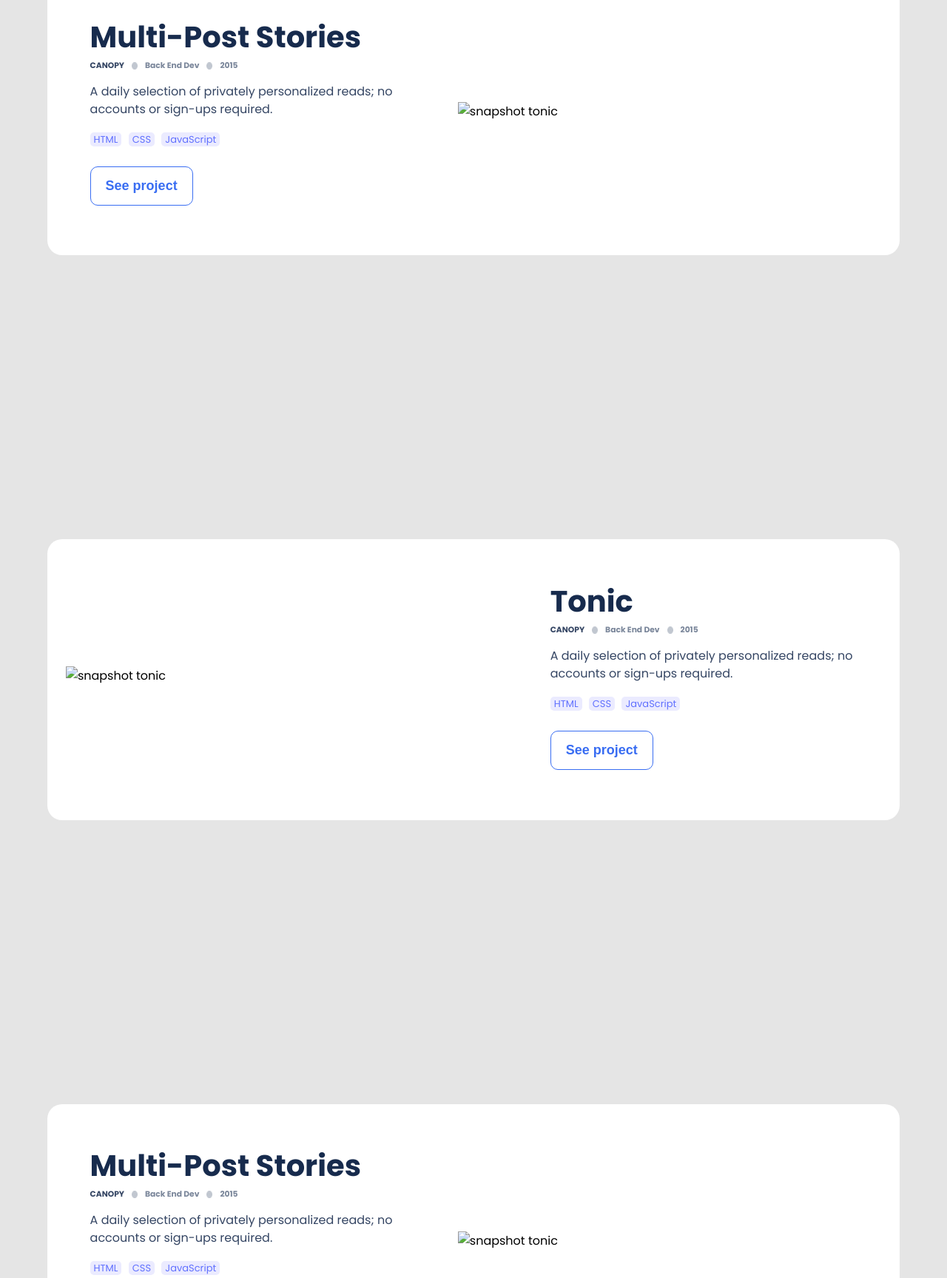
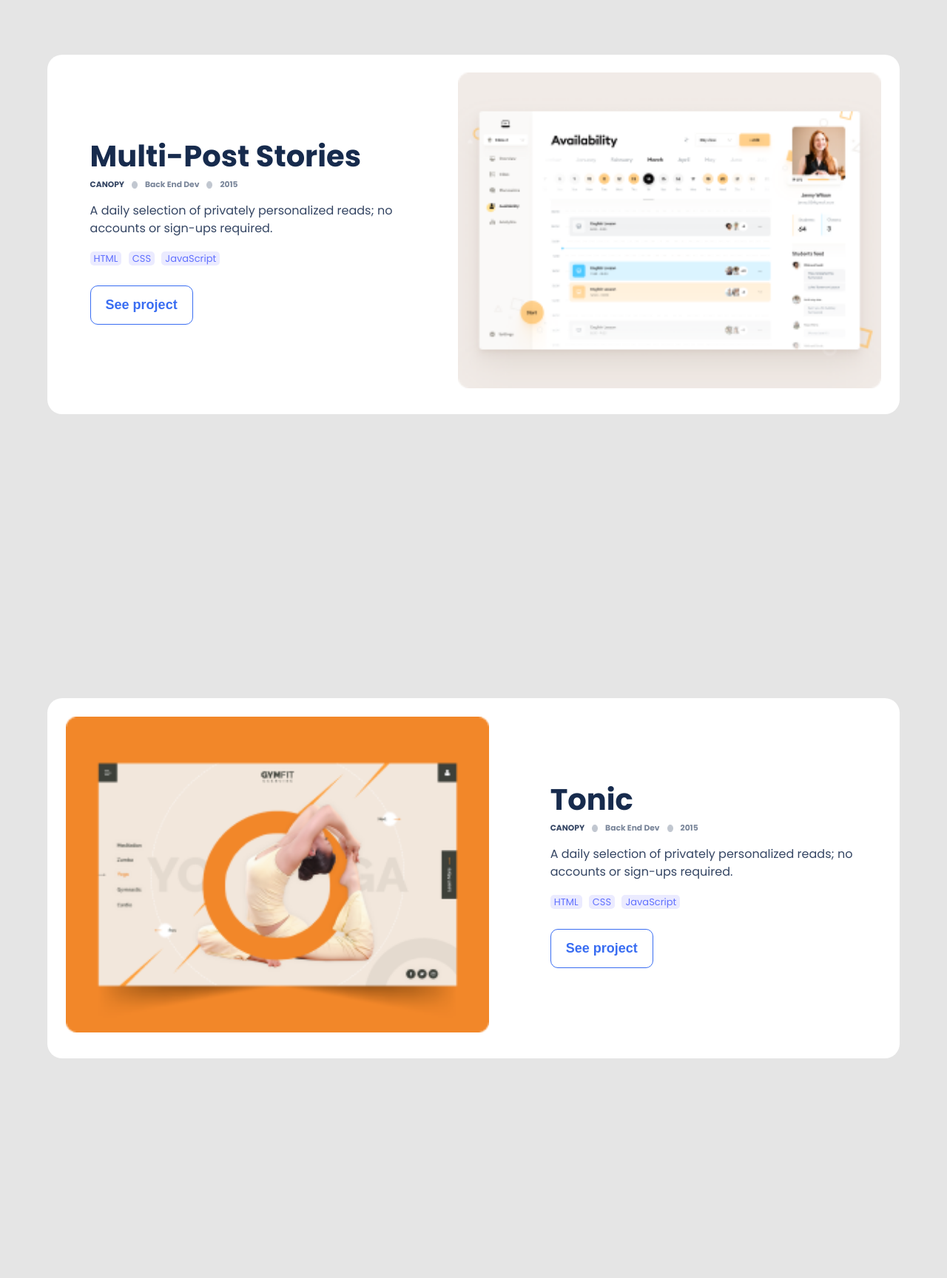
Before and after one commit to alvaroiporre/My-Portfolio, a website: page index.html in a window 1280 px wide. Shown: the part 1840-3568 px from the top of the page at 74% size. Drawn offline with Linux system fonts and the light colour scheme; the site is published under a folder, as on GitHub Pages, so addresses that start at the root find nothing.

Commit message:
Fix img links to deployment

```diff
--- a/index.html
+++ b/index.html
@@ -59,7 +59,7 @@
         <section class="works-container">
             <div class="section-1 main_section">
                 <div class="content_image_card">
-                    <img class="image_card" src="/images/tonic_snapshot.png" alt="snapshot tonic">
+                    <img class="image_card" src="images/tonic_snapshot.png" alt="snapshot tonic">
                 </div>
                 <div class="content_card">
                     <h2 class="title_card">Tonic</h2>
@@ -86,7 +86,7 @@
 
             <div class="section-2 main_section">
                 <div class="content_image_card">
-                    <img class="image_card" src="/images/multi_posrt_snapshot.png" alt="snapshot tonic">
+                    <img class="image_card" src="images/multi_posrt_snapshot.png" alt="snapshot tonic">
                 </div>
                 <div class="content_card">
                     <h2 class="title_card">Multi-Post Stories</h2>
@@ -113,7 +113,7 @@
 
             <div class="section-1 main_section">
                 <div class="content_image_card">
-                    <img class="image_card" src="/images/tonic2_snapshot.png" alt="snapshot tonic">
+                    <img class="image_card" src="images/tonic2_snapshot.png" alt="snapshot tonic">
                 </div>
                 <div class="content_card">
                     <h2 class="title_card">Tonic</h2>
@@ -140,7 +140,7 @@
 
             <div class="section-2 main_section">
                 <div class="content_image_card">
-                    <img class="image_card" src="/images/multi_post_stories_snapshot.png" alt="snapshot tonic">
+                    <img class="image_card" src="images/multi_post_stories_snapshot.png" alt="snapshot tonic">
                 </div>
                 <div class="content_card">
                     <h2 class="title_card">Multi-Post Stories</h2>
```
